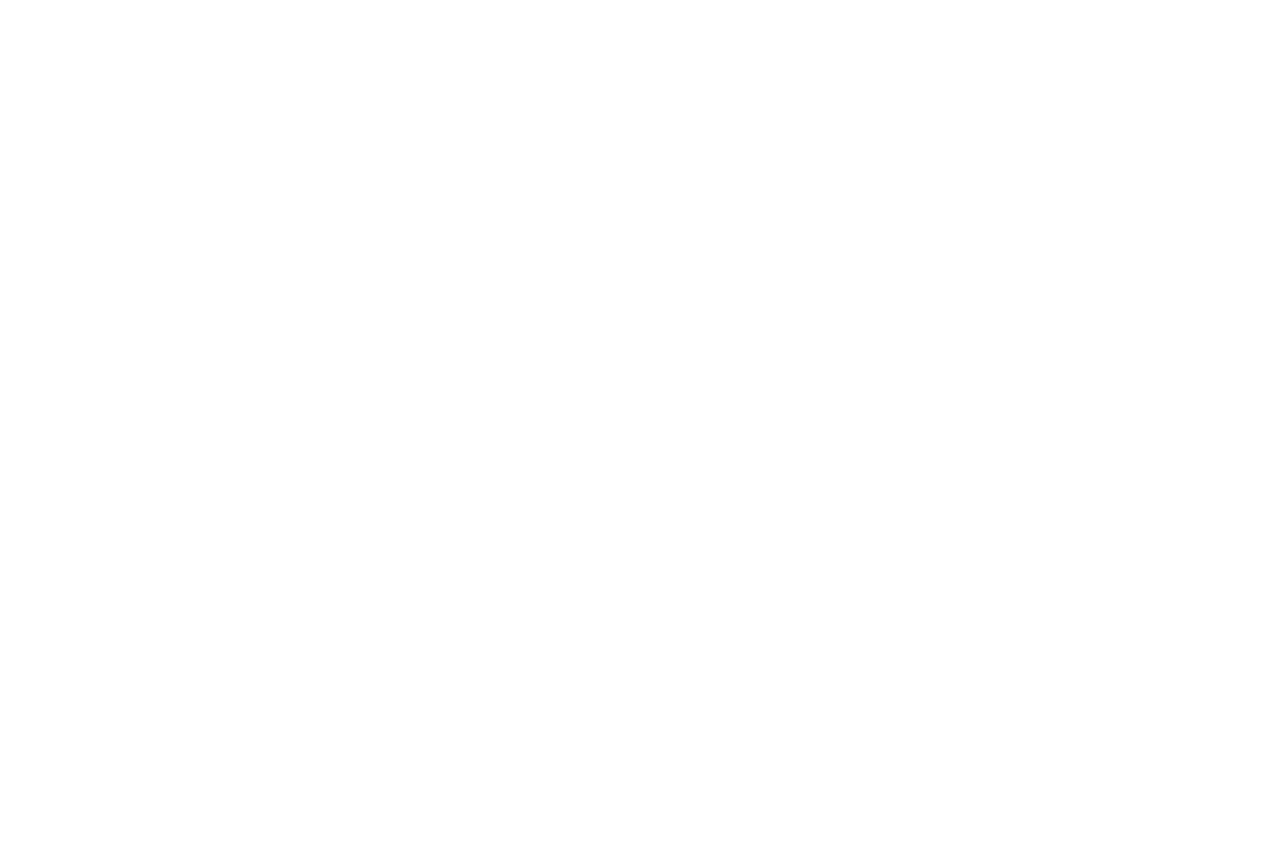
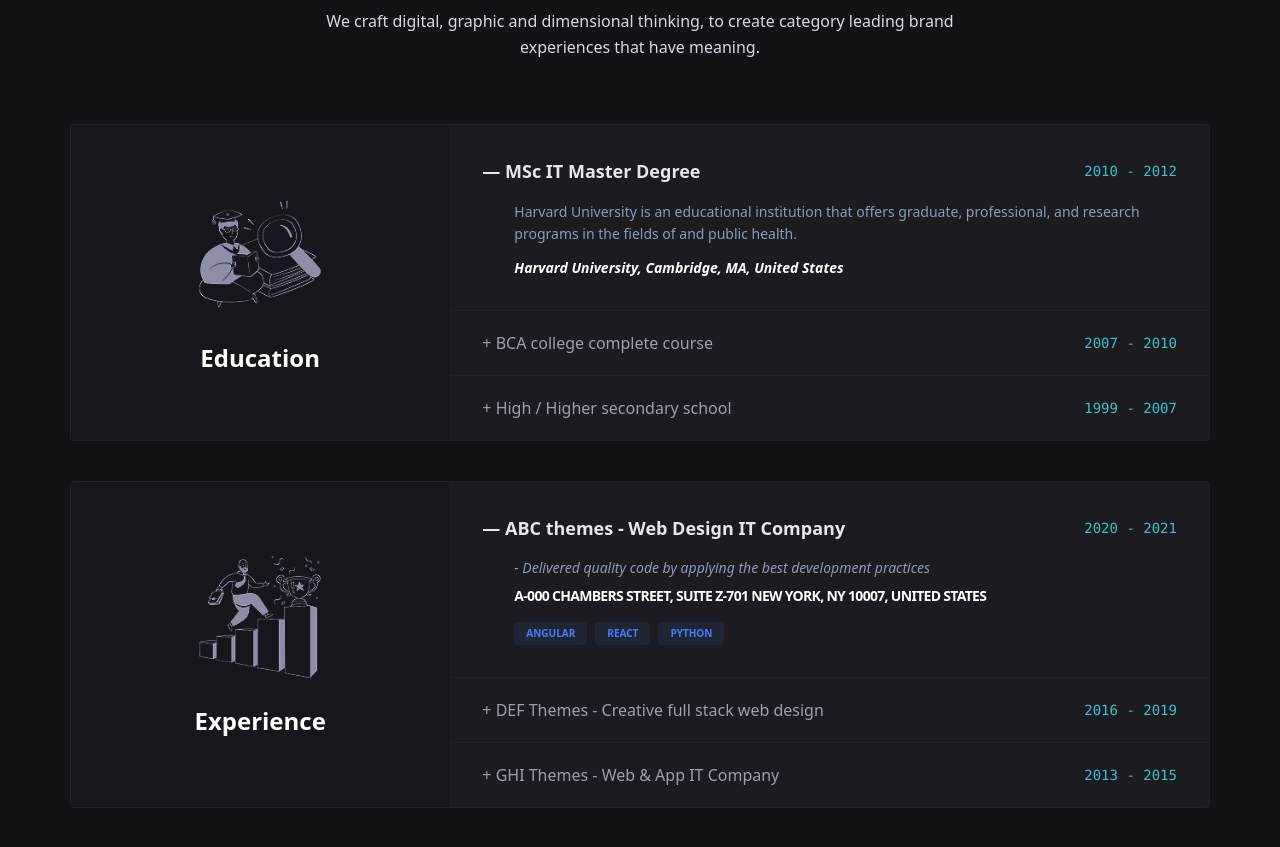
Before and after one commit to mesbaulrafi/myPortfolio, a React (Vite) app: page / in a window 1280 px wide. Shown: the part 2413-3260 px from the top of the page. Before the commit the page ends 2219 px from the top, so only its background shows below. Built offline with nearby package versions, Linux system fonts and the light colour scheme.

Commit message:
add Education & Experience part

```diff
--- /dev/null
+++ b/src/components/layouts/Education.jsx
@@ -0,0 +1,114 @@
+import React from "react";
+import Container from "../Container";
+import Images from "../Images";
+import EducationImg from "/src/assets/education.png";
+import ExperienceImg from "/src/assets/experience.png";
+
+const Education = () => {
+  return (
+    <div className="py-24 bg-[#121217] text-white font-sans">
+      <Container>
+        {/* --- Header Section --- */}
+        <div className="text-center pb-16 px-4">
+          <h5 className="text-[#69C380] bg-[#69c37f1f] inline-block px-3 py-1 rounded text-[10px] font-bold uppercase tracking-[2px] mb-4">
+            Life Time
+          </h5>
+          <h2 className="text-3xl md:text-5xl font-bold mb-4">
+            Education & Experience
+          </h2>
+          <p className="max-w-[650px] mx-auto text-[#D4DBE5] text-sm md:text-base leading-relaxed">
+            We craft digital, graphic and dimensional thinking, to create
+            category leading brand experiences that have meaning.
+          </p>
+        </div>
+
+        <div className="flex flex-col gap-10 max-w-6xl mx-auto">
+
+          {/* --- Education Section --- */}
+          <div className="flex flex-col md:flex-row bg-[#1b1b21] rounded-sm border border-[#2e2e3550]">
+            {/* Left Side: Icon & Title */}
+            <div className="w-full md:w-1/3 bg-[#16161c] flex flex-col items-center justify-center p-10 md:p-14 border-b md:border-b-0 md:border-r border-[#2e2e3550]">
+              <Images imgSrc={EducationImg} className="w-24 md:w-32 mb-6" />
+              <h4 className="text-2xl font-bold">Education</h4>
+            </div>
+
+            {/* Right Side: Info List */}
+            <div className="w-full md:w-2/3 flex flex-col">
+              {/* Item 1 */}
+              <div className="p-6 md:p-8 border-b border-[#2e2e3550]">
+                <div className="flex flex-col sm:flex-row justify-between items-start sm:items-center gap-2 mb-4">
+                  <h5 className="text-lg font-semibold text-gray-200">— MSc IT Master Degree</h5>
+                  <span className="text-[#3fc1c9] font-mono text-sm">2010 - 2012</span>
+                </div>
+                <div className="sm:pl-8">
+                  <p className="text-[#8B9CB7] text-sm mb-3 leading-relaxed">
+                    Harvard University is an educational institution that offers graduate, professional, and research programs in the fields of and public health.
+                  </p>
+                  <p className="text-white text-sm font-semibold italic">Harvard University, Cambridge, MA, United States</p>
+                </div>
+              </div>
+
+              {/* Item 2 */}
+              <div className="flex justify-between items-center p-5 md:px-8 border-b border-[#2e2e3550] text-gray-400">
+                <h5 className="text-sm md:text-base">+ BCA college complete course</h5>
+                <span className="text-[#3fc1c9] font-mono text-sm">2007 - 2010</span>
+              </div>
+
+              {/* Item 3 */}
+              <div className="flex justify-between items-center p-5 md:px-8 text-gray-400">
+                <h5 className="text-sm md:text-base">+ High / Higher secondary school</h5>
+                <span className="text-[#3fc1c9] font-mono text-sm">1999 - 2007</span>
+              </div>
+            </div>
+          </div>
+
+          {/* --- Experience Section --- */}
+          <div className="flex flex-col md:flex-row bg-[#1b1b21] rounded-sm border border-[#2e2e3550]">
+            {/* Left Side */}
+            <div className="w-full md:w-1/3 bg-[#16161c] flex flex-col items-center justify-center p-10 md:p-14 border-b md:border-b-0 md:border-r border-[#2e2e3550]">
+              <Images imgSrc={ExperienceImg} className="w-24 md:w-32 mb-6" />
+              <h4 className="text-2xl font-bold">Experience</h4>
+            </div>
+
+            {/* Right Side */}
+            <div className="w-full md:w-2/3 flex flex-col">
+              {/* Experience Item 1 */}
+              <div className="p-6 md:p-8 border-b border-[#2e2e3550]">
+                <div className="flex flex-col sm:flex-row justify-between items-start sm:items-center gap-2 mb-4">
+                  <h5 className="text-lg font-semibold text-gray-200">— ABC themes - Web Design IT Company</h5>
+                  <span className="text-[#3fc1c9] font-mono text-sm">2020 - 2021</span>
+                </div>
+                <div className="sm:pl-8">
+                  <p className="text-[#8B9CB7] text-sm mb-2 italic">- Delivered quality code by applying the best development practices</p>
+                  <p className="text-white text-xs md:text-sm font-bold mb-4 uppercase tracking-tighter">A-000 Chambers Street, Suite z-701 New York, NY 10007, United States</p>
+                  <div className="flex flex-wrap gap-2">
+                    {["ANGULAR", "REACT", "PYTHON"].map((skill) => (
+                      <span key={skill} className="bg-[#1e2633] text-[#4d79ff] text-[10px] px-3 py-1 rounded-sm font-bold">
+                        {skill}
+                      </span>
+                    ))}
+                  </div>
+                </div>
+              </div>
+
+              {/* Experience Item 2 */}
+              <div className="flex justify-between items-center p-5 md:px-8 border-b border-[#2e2e3550] text-gray-400">
+                <h5 className="text-sm md:text-base">+ DEF Themes - Creative full stack web design</h5>
+                <span className="text-[#3fc1c9] font-mono text-sm">2016 - 2019</span>
+              </div>
+
+              {/* Experience Item 3 */}
+              <div className="flex justify-between items-center p-5 md:px-8 text-gray-400">
+                <h5 className="text-sm md:text-base">+ GHI Themes - Web & App IT Company</h5>
+                <span className="text-[#3fc1c9] font-mono text-sm">2013 - 2015</span>
+              </div>
+            </div>
+          </div>
+
+        </div>
+      </Container>
+    </div>
+  );
+};
+
+export default Education;
--- a/src/components/pages/Home.jsx
+++ b/src/components/pages/Home.jsx
@@ -2,6 +2,7 @@
 import Benner from '../layouts/Benner'
 import About from '../layouts/About'
 import Services from './Services'
+import Education from '../layouts/Education'
 
 
 
@@ -11,6 +12,7 @@
    <Benner/>
    <About/>
    <Services/>
+   <Education/>
    </>
   )
 }
--- a/src/components/pages/Services.jsx
+++ b/src/components/pages/Services.jsx
@@ -7,7 +7,7 @@
 
 const Services = () => {
   return (
-    <div className="py-20 lg:py-25 bg-[#16161b] text-white">
+    <div className="py-25 bg-[#16161b] text-white">
       <Container>
         <div>
           {/* Services Header Text */}
@@ -15,58 +15,49 @@
             <h5 className="text-[#69C380] bg-[#69c37f1f] inline-block px-3 py-1 rounded text-sm uppercase tracking-wider">
               Services
             </h5>
-            <h3 className="text-3xl md:text-4xl py-4 font-bold">Our Services</h3>
-            <p className="max-w-[520px] mx-auto text-[#8B9CB7] text-base md:text-lg">
+            <h3 className="text-3xl md:text-4xl py-4 font-bold">
+              Our Services
+            </h3>
+            <p className="max-w-[550px] mx-auto text-[#D4DBE5] text-base md:text-lg">
               We craft digital, graphic and dimensional thinking, to create
               category leading brand experiences that have meaning.
             </p>
           </div>
-
           {/* Services Grid - Mobile: 1 col, Tablet: 2 col, Desktop: 3 col */}
           <div className="grid grid-cols-1 md:grid-cols-2 lg:grid-cols-3 gap-6 px-4">
-
             {/* Awesome Support Card */}
             <div className="bg-[#1b1b21] p-8 rounded-lg  ">
               <div className="mb-6 inline-block">
                 <Images imgSrc={Awesome} className="w-12 h-12 object-contain" />
               </div>
-              <h4 className="text-xl font-semibold mb-4 ">
-                Awesome Support
-              </h4>
+              <h4 className="text-xl font-semibold mb-4 ">Awesome Support</h4>
               <p className="text-[#8B9CB7] leading-relaxed">
                 Some quick example text to build on the card title and make up
                 the bulk of the card's content platform.
               </p>
             </div>
-
             {/* Dynamic Growth Card */}
             <div className="bg-[#1b1b21] p-8 rounded-lg ">
               <div className="mb-6 inline-block">
                 <Images imgSrc={Dolar} className="w-12 h-12 object-contain" />
               </div>
-              <h4 className="text-xl font-semibold mb-4 ">
-                Dynamic Growth
-              </h4>
+              <h4 className="text-xl font-semibold mb-4 ">Dynamic Growth</h4>
               <p className="text-[#8B9CB7] leading-relaxed">
-                Credibly brand standards compliant users without extensible services.
-                Anibh euismod tincidunt.
+                Credibly brand standards compliant users without extensible
+                services. Anibh euismod tincidunt.
               </p>
             </div>
-
             {/* Branding Identity Card */}
             <div className="bg-[#1b1b21] p-8 rounded-lg ">
               <div className="mb-6 inline-block">
                 <Images imgSrc={Right} className="w-12 h-12 object-contain" />
               </div>
-              <h4 className="text-xl font-semibold mb-4 ">
-                Branding Identity
-              </h4>
+              <h4 className="text-xl font-semibold mb-4 ">Branding Identity</h4>
               <p className="text-[#8B9CB7] leading-relaxed">
-                Separated they live in Bookmarksgrove right at the coast
-                of the Semantics, and large.
+                Separated they live in Bookmarksgrove right at the coast of the
+                Semantics, and large.
               </p>
             </div>
-
           </div>
         </div>
       </Container>
```
Also changed, not shown: src/assets/education.png (added), src/assets/experience.png (added).
